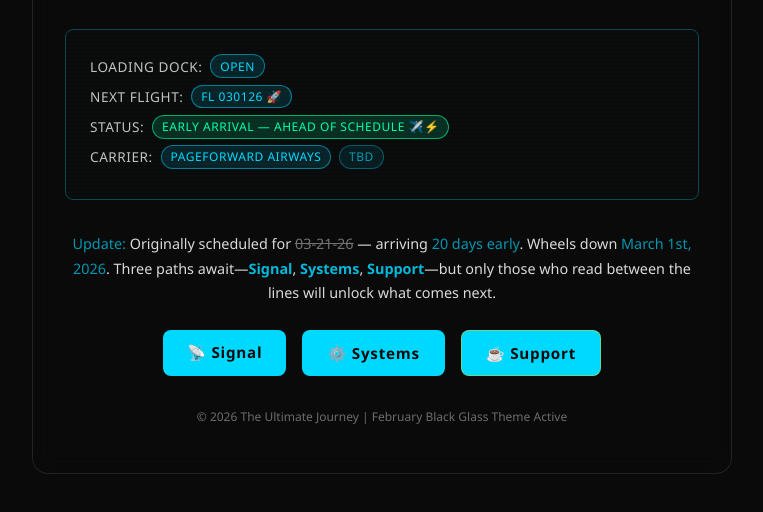
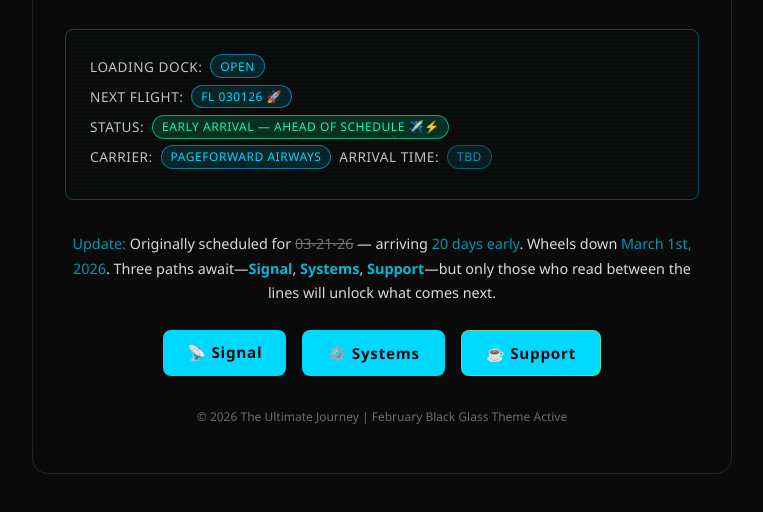
Before and after one commit to palmtr3man/thispagedoesnotexist12345, a plain HTML site: page index.html in a window 1280 px wide. Shown: the part 228-740 px from the top of the page, without its empty margins (258-1021 px from the left). Drawn offline with Linux system fonts and the light colour scheme.

Commit message:
Add arrival time label to status section

```diff
--- a/index.html
+++ b/index.html
@@ -269,6 +269,7 @@
       <div class="status-title">
         <span class="status-title-label">Carrier:</span>
         <span class="badge badge--carrier">PageForward Airways</span>
+        <span class="status-title-label">Arrival Time:</span>
         <span class="badge badge--meta">TBD</span>
       </div>
     </div>
```
